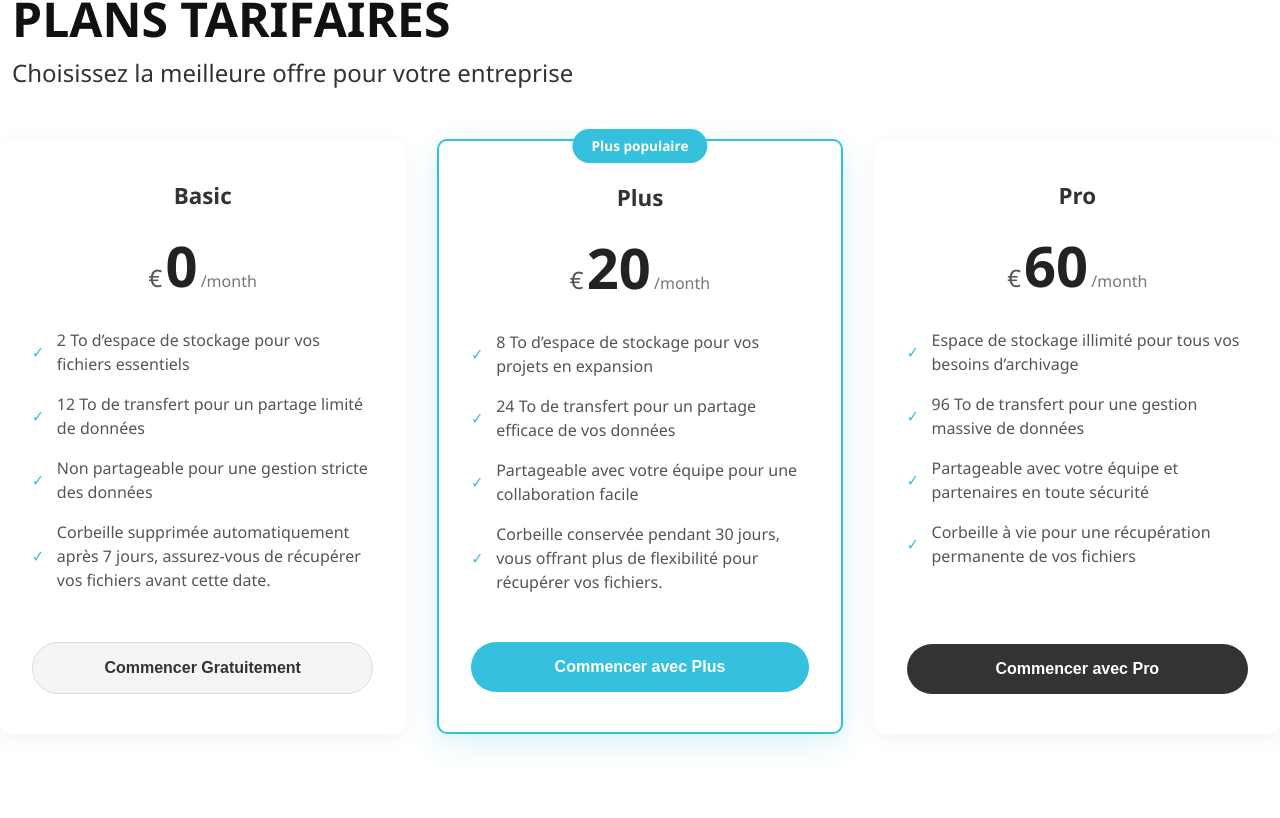
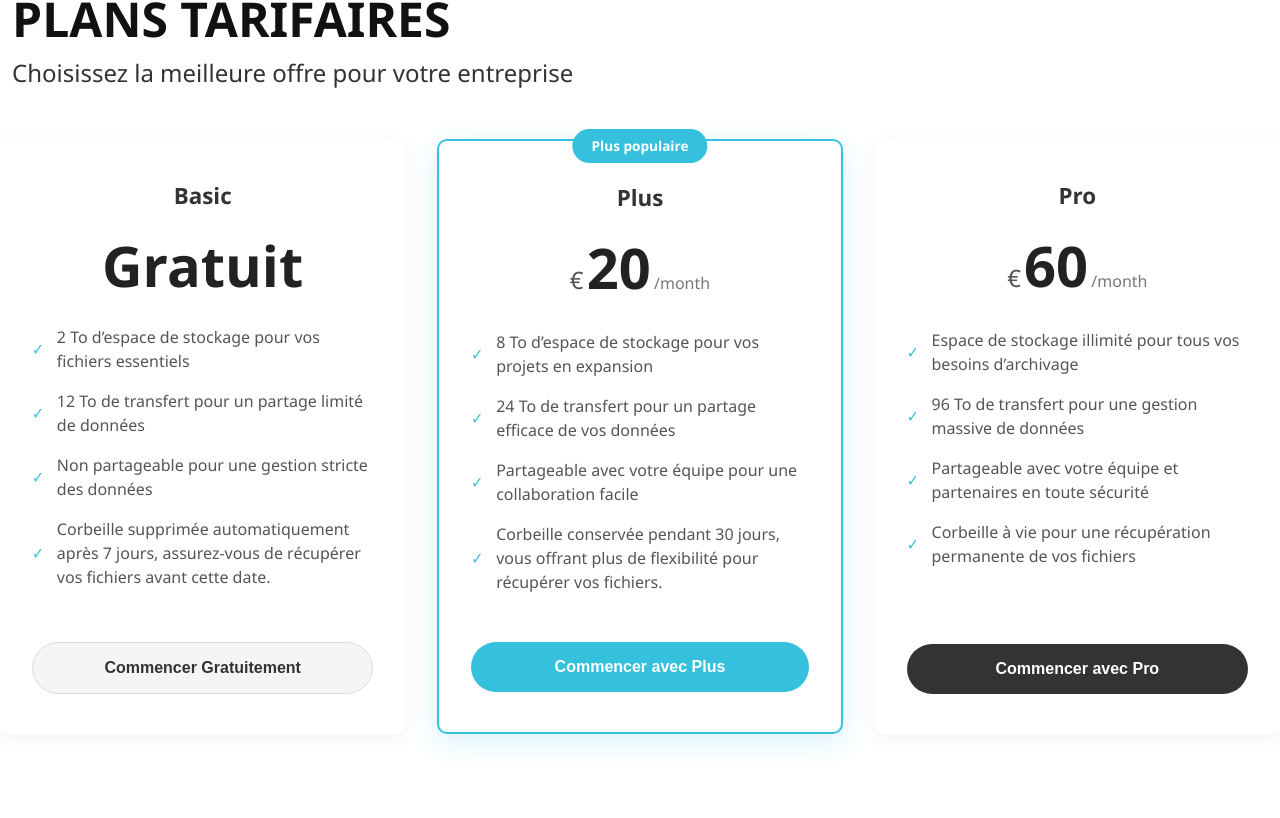
Before and after one commit to My-Drive-tn/my-drive.tn, a Next.js app: page / in a window 1280 px wide. Shown: the part 2742-3560 px from the top of the page. Built offline with nearby package versions, Linux system fonts and the light colour scheme.

Commit message:
chore: pricing refactored

```diff
--- a/common/typres.ts
+++ b/common/typres.ts
@@ -12,7 +12,7 @@ export interface ISectionTitle {
 export interface IPricing {
   title: string,
   description: string,
-  price: number,
+  price: number | string,
   button: string,
   popular?: boolean,
   features: string[],
--- a/components/Tarifs/Tarif.tsx
+++ b/components/Tarifs/Tarif.tsx
@@ -8,7 +8,7 @@ const PRICING: IPricing[] = [
   {
     title: 'Basic',
     description: 'Idéal pour les petites équipes gérant plusieurs projets, avec des besoins de stockage et de transfert modérés.',
-    price: 0,
+    price: 'Gratuit',
     button: 'Commencer Gratuitement',
     features: [
       '2 To d’espace de stockage pour vos fichiers essentiels',
@@ -57,11 +57,20 @@ export default function Tarif() {
           >
             {plan.popular && <div className="popular-badge">Plus populaire</div>}
             <h3 className="plan-name">{plan.title}</h3>
-            <div className="price-container">
-              <span className="currency">€</span>
-              <span className="price">{plan.price}</span>
-              <span className="period">/month</span>
-            </div>
+            {
+              typeof plan.price === "number" &&
+              <div className="price-container">
+                <span className="currency">€</span>
+                <span className="price">{plan.price}</span>
+                <span className="period">/month</span>
+              </div>
+            }
+            {
+              typeof plan.price === "string" &&
+              <div className="price-container">
+                <span className="price">{plan.price}</span>
+              </div>
+            }
             <ul className="feature-list">
               {plan.features.map((feature, featureIndex) => (
                 <li key={featureIndex} className="feature-item">
```
